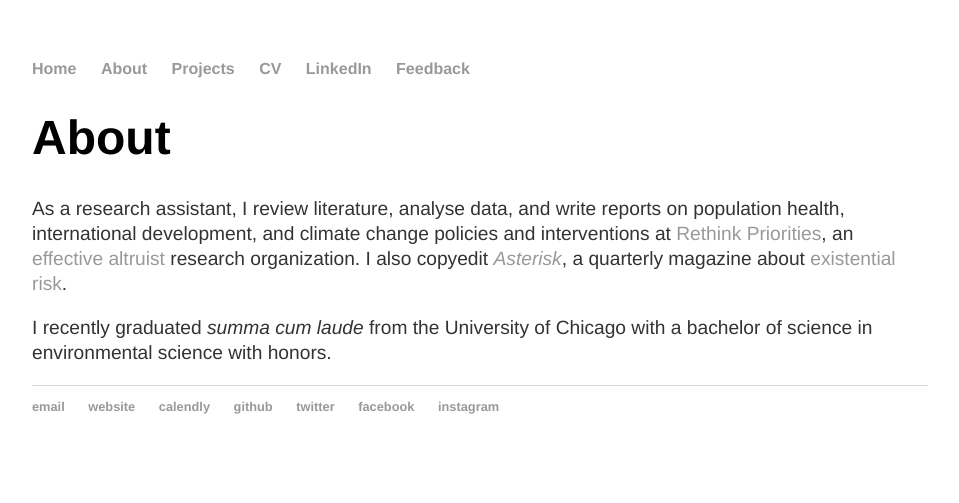
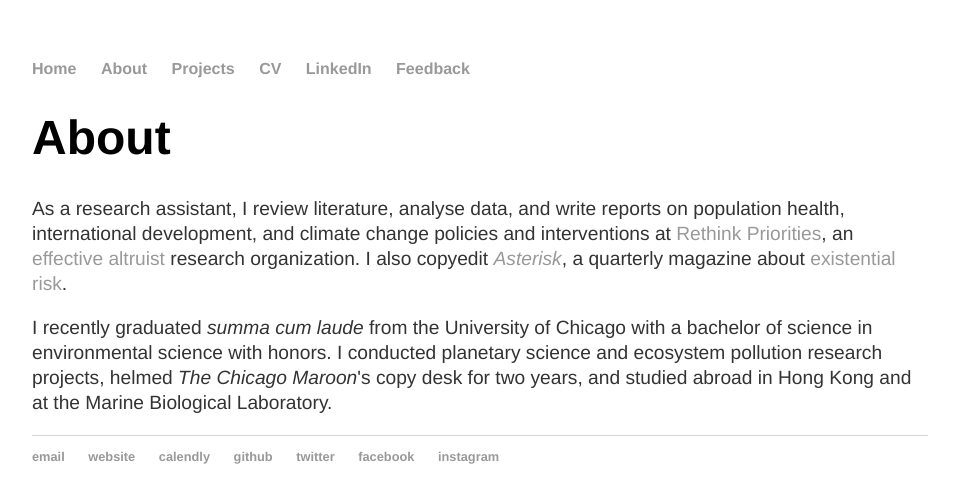
Before and after one commit to y-james-hu/y-james-hu.github.io, a Jekyll site: the page built from about/index.html, in a window 1280 px wide. Shown: the top 503 px of the page, without its empty margins (160-1119 px from the left). Built offline with Jekyll 4.4.1, drawn with Linux system fonts in a browser that asks for light colours.

Commit message:
Update index.html

```diff
--- a/about/index.html
+++ b/about/index.html
@@ -4,5 +4,5 @@
 ---
   <h1>{{ page.title }}</h1>
     <p>As a research assistant, I review literature, analyse data, and write reports on population health, international development, and climate change policies and interventions at <a href = "https://rethinkpriorities.org/">Rethink Priorities</a>, an <a href = "https://effectivealtruism.org">effective altruist</a> research organization. I also copyedit <a href = "http://asteriskmag.com/"><em>Asterisk</em></a>, a quarterly magazine about <a href = "https://theprecipice.com/">existential risk</a>.</p>
-    <p>I recently graduated <em>summa cum laude</em> from the University of Chicago with a bachelor of science in environmental science with honors.</p>
+    <p>I recently graduated <em>summa cum laude</em> from the University of Chicago with a bachelor of science in environmental science with honors. I conducted planetary science and ecosystem pollution research projects, helmed <em>The Chicago Maroon</em>'s copy desk for two years, and studied abroad in Hong Kong and at the Marine Biological Laboratory.</p>
     <p></p>
```
